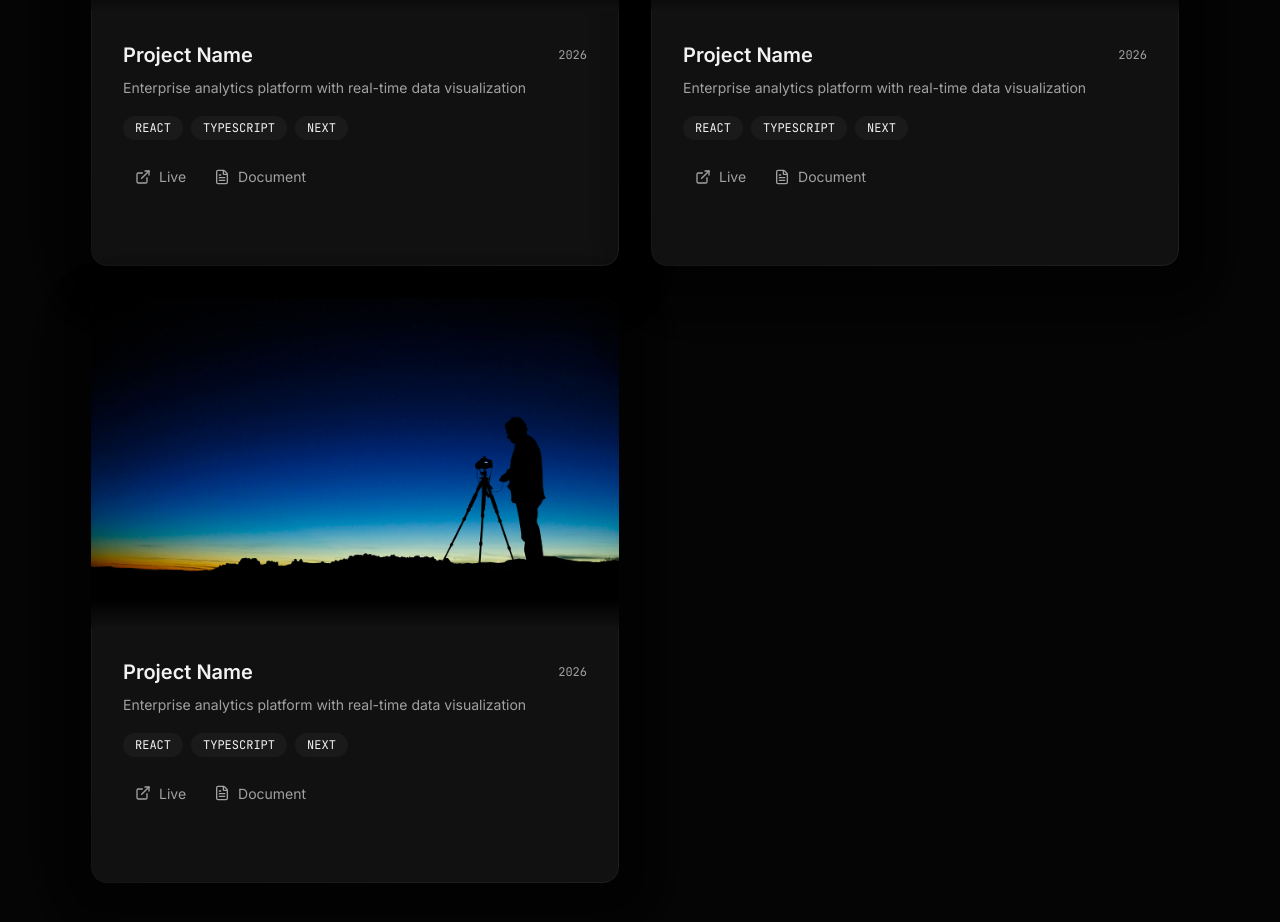
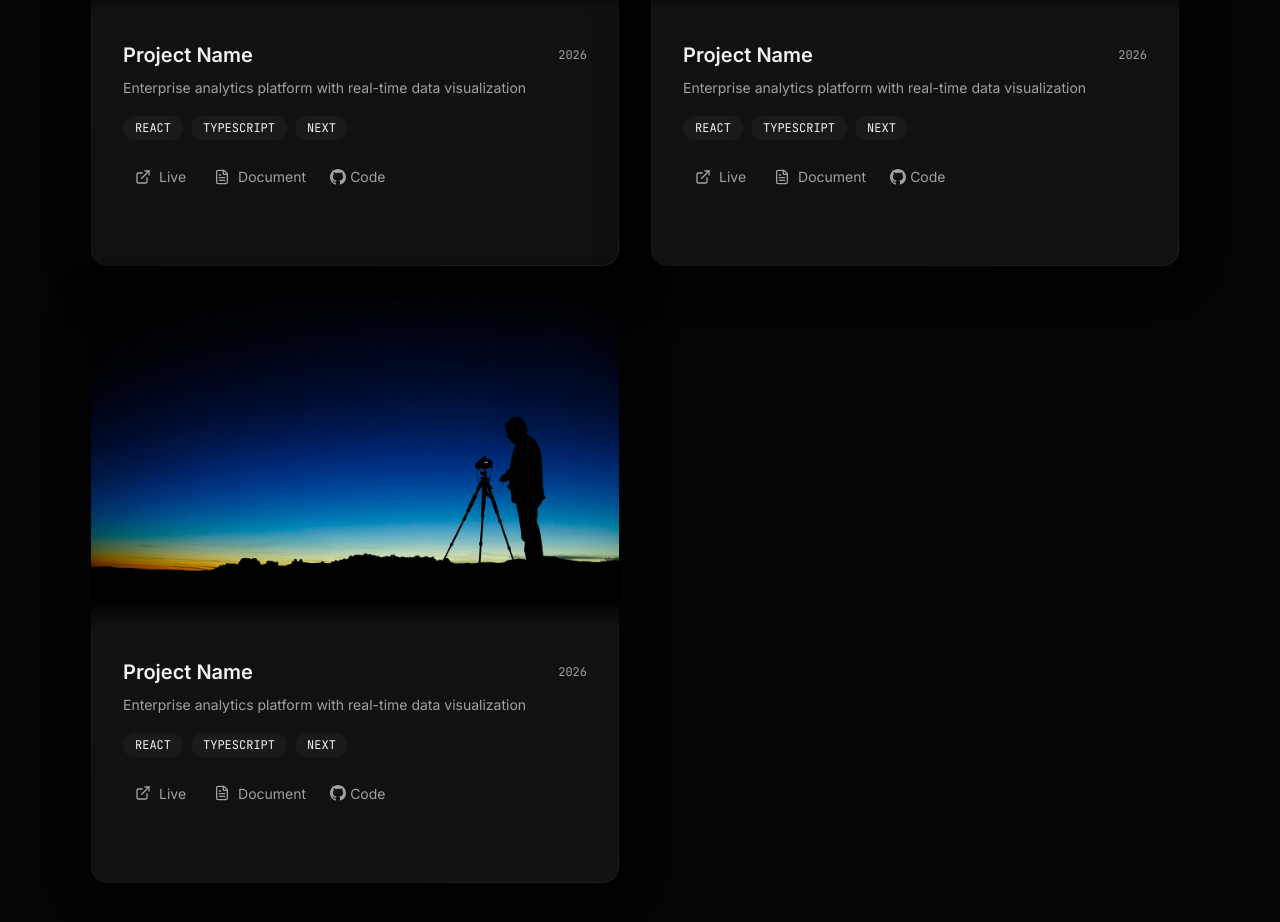
Before and after one commit to ivankalituk/business-card, a React (Vite) app: page /works in a window 1280 px wide. Shown: the part 754-1676 px from the top of the page. Built offline with nearby package versions, Linux system fonts and the light colour scheme.

Commit message:
fix[workCard]: github icon fix

```diff
--- a/src/shared/ui/workCard/ui/detailedCardLinks.tsx
+++ b/src/shared/ui/workCard/ui/detailedCardLinks.tsx
@@ -2,6 +2,7 @@ import type { FC } from "react";
 import { Link } from "react-router-dom";
 import { SecondaryText } from "../../secondaryText";
 import { ExternalLink, FileText } from "lucide-react";
+import { SocialIcon } from "../../../helpers/getSocialIcon";
 
 interface Props{
     type: 'GITHUB' | 'TEXT' | 'LINK'
@@ -21,6 +22,11 @@ const DetailedCardLink: FC <Props> = ({type, link}) => {
             >
                 {type === 'LINK' && <ExternalLink height={16}/>}
                 {type === 'TEXT' && <FileText height={16}/>}
+                {type === 'GITHUB' &&
+                    <div className="w-[16px] h-[16px] flex items-center">
+                        <SocialIcon platform='GitHub'/>
+                    </div>
+                }
 
                 {type === 'LINK' && <span>Live</span>}
                 {type === 'GITHUB' && <span>Code</span>}
--- a/src/shared/ui/workCard/ui/workCard.tsx
+++ b/src/shared/ui/workCard/ui/workCard.tsx
@@ -141,6 +141,7 @@ const WorkCard: FC <Props> = ({type}) =>{
                 {type === 'DETAILED' && <div className="flex gap-[8px] mt-[20px]">
                     <DetailedCardLink type='LINK' link="/"/>
                     <DetailedCardLink type='TEXT' link="/"/>
+                    <DetailedCardLink type='GITHUB' link="/"/>
                 </div>
                 }
             </div>
```
